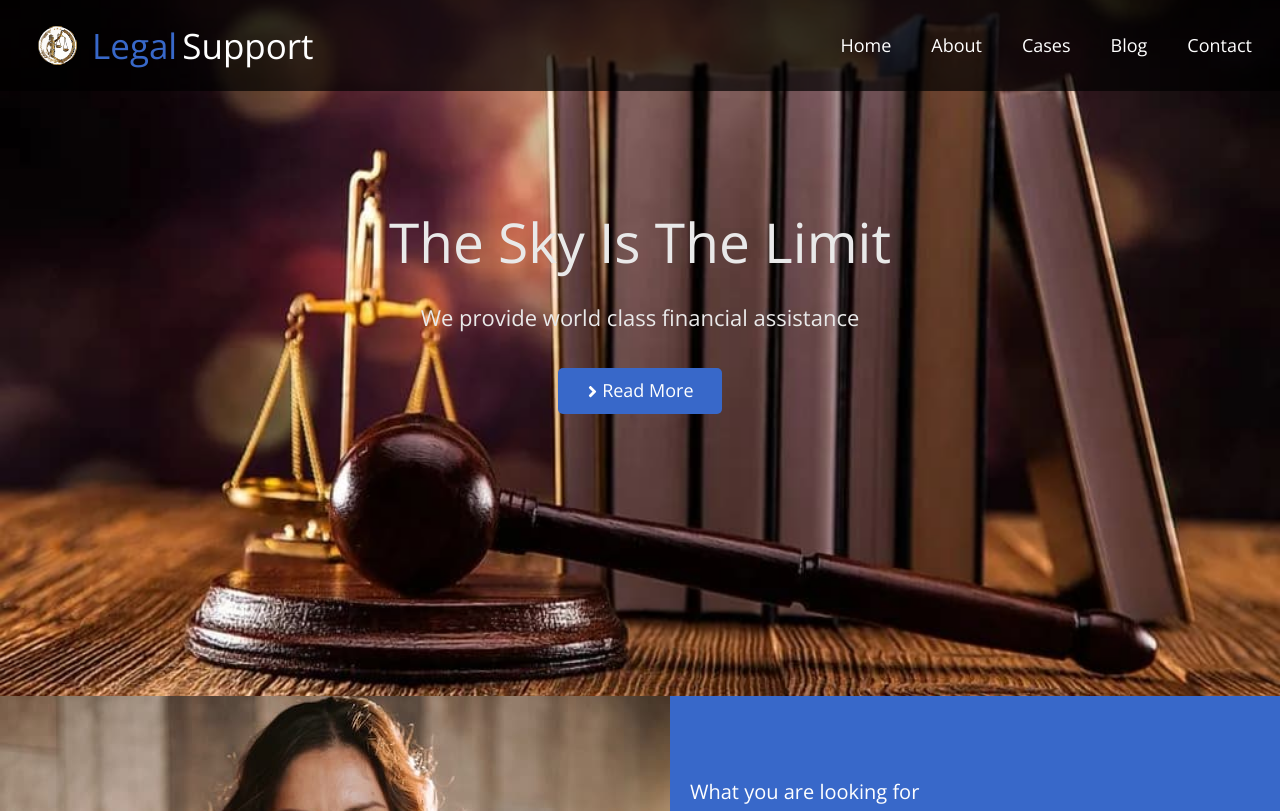
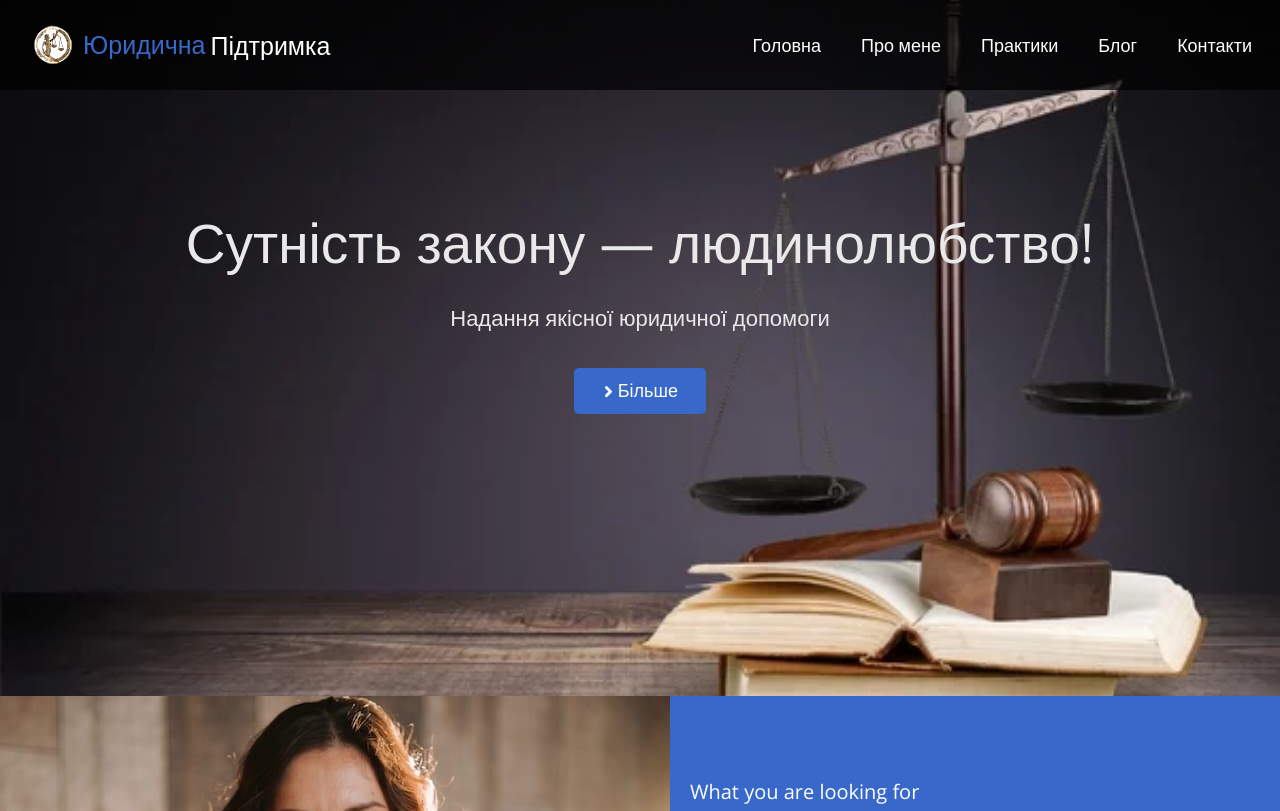
Before and after one commit to HalakII/Vika, a plain HTML site: page index.html in a window 1280 px wide. Shown: the top 811 px of the page. Drawn offline with nearby package versions, Linux system fonts and the light colour scheme.

Commit message:
hero photo

```diff
--- a/css/styles.css
+++ b/css/styles.css
@@ -76,15 +76,15 @@ img {
   padding-top: 20px;
   padding-bottom: 20px;
   color: var(--white-color);
-  font-size: 35px;
+  font-size: 25px;
   font-weight: 400;
   line-height: 1.2;
   gap: 5px;
   /* margin-right: 589px; */
 }
-/* .header-logo .icon {
-  stroke: var(--accent-color);
-} */
+.header-logo .icon {
+  fill: var(--accent-color);
+}
 .header-list {
   display: flex;
   /* margin-right: auto; */
@@ -93,7 +93,7 @@ img {
 
 .header-logo-accent {
   color: var(--accent-color);
-  font-size: 35px;
+  font-size: 25px;
   font-weight: 400;
   line-height: 1.2px;
 }
@@ -108,7 +108,7 @@ img {
 
 /**------------TITLE SECTION-------------- */
 .title-section {
-  background-image: url(../images/hero.jpg);
+  background-image: url(../images/depositphotos.jpg);
   background-size: cover;
   background-repeat: no-repeat;
   background-position: center center;
--- a/index.html
+++ b/index.html
@@ -25,26 +25,26 @@
       <div class="header-container container">
         <nav class="navigation">
           <a href="./index.html" class="header-logo link">
-            <svg class="icon" width="59" height="51">
+            <svg class="icon" width="50" height="50">
               <use href="./images/symbol-defs.svg#icon-photo"></use>
             </svg>
-            <span class="header-logo-accent">Legal</span> Support
+            <span class="header-logo-accent">Юридична </span> Підтримка
           </a>
           <ul class="header-list list">
             <li class="header-list-item">
-              <a class="nav-link link" href="./index.html">Home</a>
+              <a class="nav-link link" href="./index.html">Головна</a>
             </li>
             <li class="header-list-item">
-              <a class="nav-link link" href="">About</a>
+              <a class="nav-link link" href="">Про мене</a>
             </li>
             <li class="header-list-item">
-              <a class="nav-link link" href="">Cases</a>
+              <a class="nav-link link" href="">Практики</a>
             </li>
             <li class="header-list-item">
-              <a class="nav-link link" href="">Blog</a>
+              <a class="nav-link link" href="">Блог</a>
             </li>
             <li class="header-list-item">
-              <a class="nav-link link" href="">Contact</a>
+              <a class="nav-link link" href="">Контакти</a>
             </li>
           </ul>
         </nav>
@@ -53,15 +53,15 @@
     <main>
       <section class="title-section">
         <div class="title-container container">
-          <h1 class="first-title">The Sky Is The Limit</h1>
+          <h1 class="first-title">Сутність закону — людинолюбство!</h1>
           <h3 class="third-title">
-            We provide world class financial assistance
+          Надання якісної юридичної допомоги
           </h3>
           <a class="title-link link" href="#">
             <svg class="icon" width="9" height="18">
               <use href="./images/icons.svg#icon-bird"></use>
             </svg>
-            Read More</a
+            Більше</a
           >
         </div>
       </section>
```
Also changed, not shown: images/depositphotos.jpg (added), images/hero.jpg (deleted), images/logo-lawyer.svg (added).
